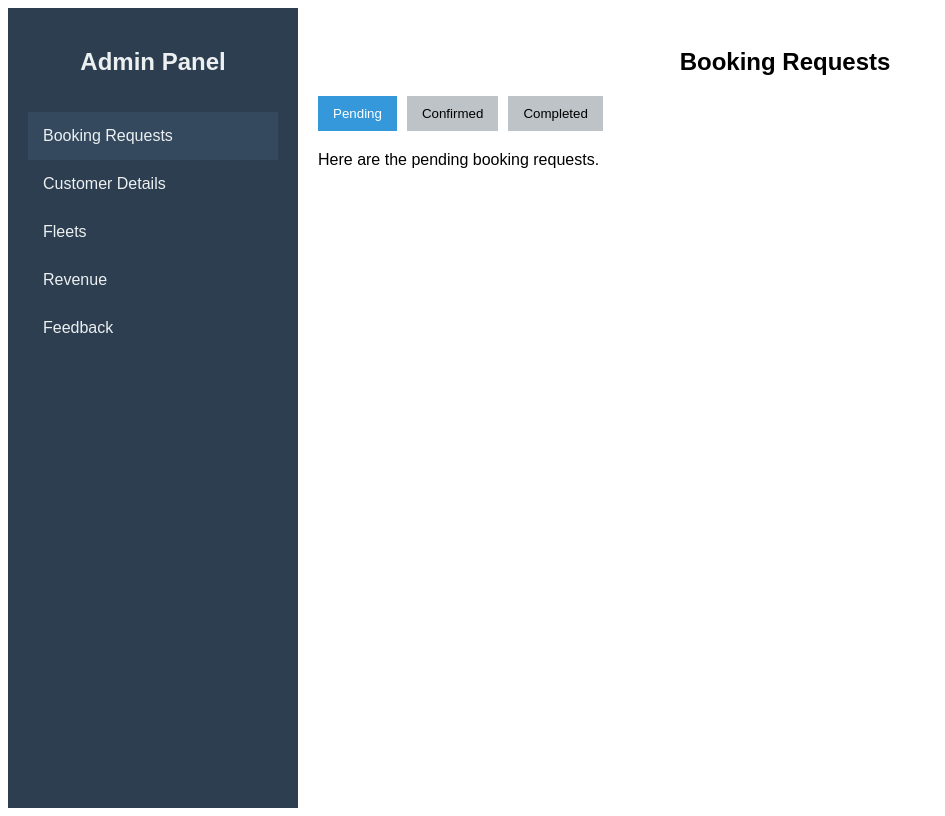
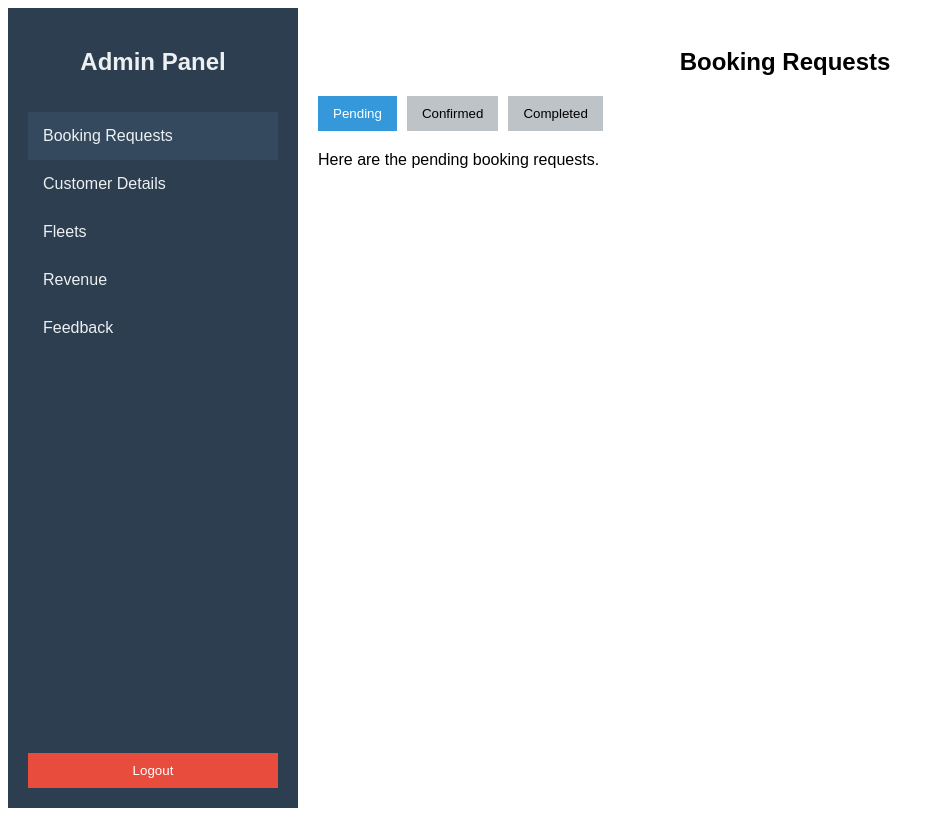
Before and after one commit to Presho99/movers, a React (Create React App) app: page /admin-dashboard in a window 1280 px wide. Shown: the whole page, without its empty margins (0-945 px from the left). Built offline with nearby package versions, Linux system fonts and the light colour scheme.

Commit message:
Enable admin logout

```diff
--- a/src/pages/AdminDashboard.css
+++ b/src/pages/AdminDashboard.css
@@ -65,3 +65,18 @@
   .subsection-tabs button:hover {
     background-color: #2980b9;
   }
+
+  .logout-btn {
+    margin-top: auto;
+    padding: 10px 15px;
+    background-color: #e74c3c;
+    color: #fff;
+    border: none;
+    cursor: pointer;
+    text-align: center;
+    transition: background-color 0.3s;
+  }
+
+  .logout-btn:hover {
+    background-color: #c0392b;
+  }
--- a/src/pages/AdminDashboard.js
+++ b/src/pages/AdminDashboard.js
@@ -1,10 +1,17 @@
 import React, { useState } from 'react';
+import { useNavigate } from 'react-router-dom';
 import './AdminDashboard.css';
 import Fleet from './Fleet';
 
 function AdminDashboard() {
   const [activeSection, setActiveSection] = useState('Booking Requests');
   const [activeSubsection, setActiveSubsection] = useState('Pending');
+  const navigate = useNavigate();
+
+  const handleLogout = () => {
+    // Perform any cleanup or logout logic here
+    navigate('/'); // Redirect to the main page
+  };
 
   const renderSubsectionContent = () => {
     if (activeSection === 'Booking Requests') {
@@ -95,7 +102,7 @@
           </div>
         );
       case 'Fleets':
-        return <Fleet/>
+        return <Fleet />;
       case 'Revenue':
         return <div>Here is the revenue data.</div>;
       case 'Feedback':
@@ -147,6 +154,9 @@
             Feedback
           </li>
         </ul>
+        <button className="logout-btn" onClick={handleLogout}>
+          Logout
+        </button>
       </div>
       <div className="content">{renderContent()}</div>
     </div>
```
